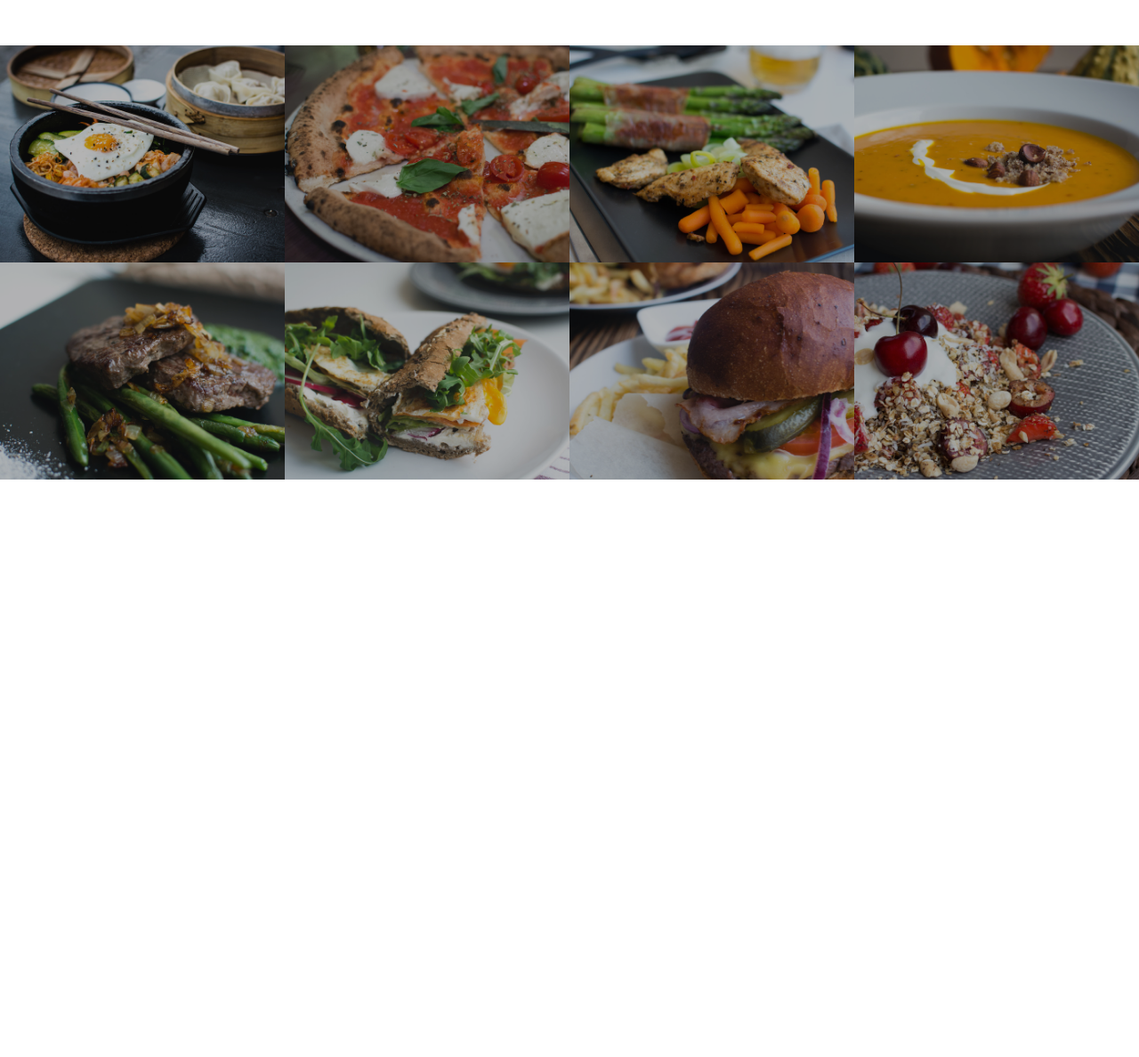
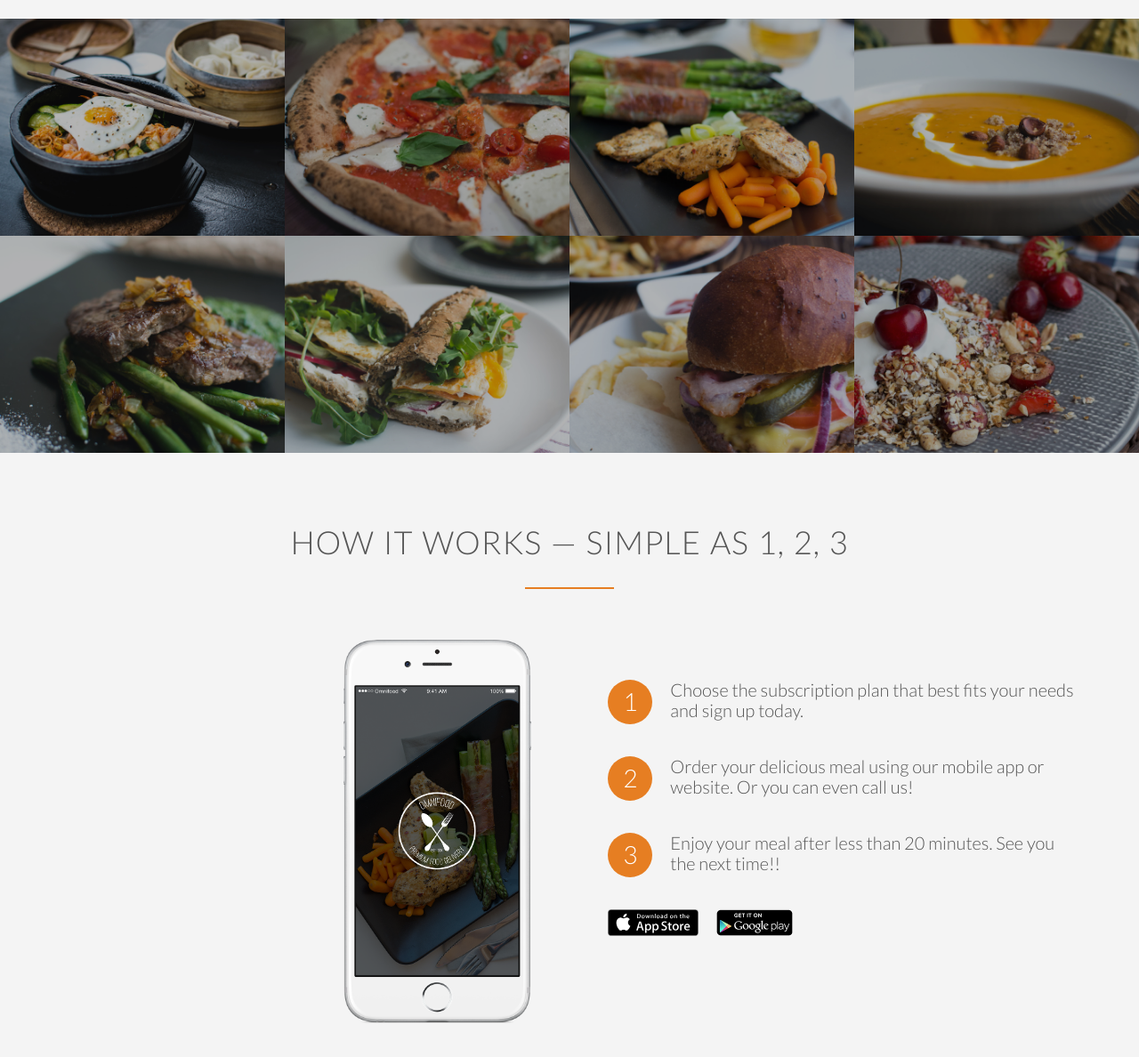
Before and after one commit to ashirvad-jena/OmniFood, a plain HTML site: page index.html in a window 1280 px wide. Shown: the part 1454-2642 px from the top of the page at 89% size. Before the commit the page ends 1993 px from the top, so only its background shows below. Drawn offline with nearby package versions, Linux system fonts and the light colour scheme.

Commit message:
how it works section done

```diff
--- a/index.html
+++ b/index.html
@@ -101,7 +101,7 @@
         </section>
 
         <section class="section-meals">
-            <ul class="meals-showcase">
+            <ul class="meals-showcase clearfix">
                 <li>
                     <figure class="meal-photos">
                         <img
@@ -135,7 +135,7 @@
                     </figure>
                 </li>
             </ul>
-            <ul class="meals-showcase">
+            <ul class="meals-showcase clearfix">
                 <li>
                     <figure class="meal-photos">
                         <img
@@ -170,6 +170,61 @@
                 </li>
             </ul>
         </section>
+
+        <section class="section-features">
+            <div class="row">
+                <h2>How it works &mdash; Simple as 1, 2, 3</h2>
+            </div>
+
+            <div class="row">
+                <div class="col span-1-of-2 steps-box">
+                    <img
+                        src="resources/css/img/app-iPhone.png"
+                        alt="Omnifood app on iPhone"
+                        class="app-screen"
+                    />
+                </div>
+
+                <div class="col span-1-of-2 steps-box">
+                    <div class="works-step">
+                        <div>1</div>
+                        <p>
+                            Choose the subscription plan that best fits your
+                            needs and sign up today.
+                        </p>
+                    </div>
+
+                    <div class="works-step">
+                        <div>2</div>
+                        <p>
+                            Order your delicious meal using our mobile app or
+                            website. Or you can even call us!
+                        </p>
+                    </div>
+
+                    <div class="works-step">
+                        <div>3</div>
+                        <p>
+                            Enjoy your meal after less than 20 minutes. See you
+                            the next time!!
+                        </p>
+                    </div>
+
+                    <div>
+                        <a href="" class="btn-app"
+                            ><img
+                                src="resources/css/img/download-app.svg"
+                                alt="App store button"
+                        /></a>
+                        <a href="" class="btn-app"
+                            ><img
+                                src="resources/css/img/download-app-android.png"
+                                alt="Android store button"
+                        /></a>
+                    </div>
+                </div>
+            </div>
+        </section>
     </body>
 </html>
 
--- a/resources/css/style.css
+++ b/resources/css/style.css
@@ -15,6 +15,21 @@ html {
     font-weight: 300;
     font-size: 20px;
     text-rendering: optimizeLegibility;
+}
+
+/* -------------------------------------- */
+/* BASIC SETUP */
+/* -------------------------------------- */
+
+.clearfix {
+    zoom: 1;
+}
+.clearfix:after {
+    content: '.';
+    clear: both;
+    display: block;
+    height: 0;
+    visibility: hidden;
 }
 
 /* -------------------------------------- */
@@ -145,7 +160,10 @@ h3 {
 }
 
 .section-features .long-copy {
-    margin-bottom: 30px;
+}
+
+.section-features {
+    background-color: #f4f4f4;
 }
 
 /* -------------------------------------- */
@@ -234,3 +252,51 @@ header {
     transform: scale(1.03);
     opacity: 1;
 }
+
+/* -------------------------------------- */
+/* HOW IT WoRKS */
+/* -------------------------------------- */
+
+.steps-box {
+    margin-top: 30px;
+}
+
+.steps-box:first-child {
+    text-align: right;
+    padding-right: 3%;
+}
+
+.steps-box:last-child {
+    text-align: left;
+    padding-left: 3%;
+    margin-top: 5%;
+}
+
+.app-screen {
+    width: 40%;
+}
+
+.works-step {
+    margin-bottom: 40px;
+}
+
+.works-step div {
+    background-color: #e67e22;
+    color: white;
+    border-radius: 50%;
+    height: 50px;
+    width: 50px;
+    text-align: center;
+    font-size: 140%;
+    padding-top: 8px;
+    float: left;
+    margin-right: 20px;
+}
+
+.btn-app img {
+    display: block;
+    padding-right: 20px;
+    height: 30px;
+    width: auto;
+    float: left;
+}
```
